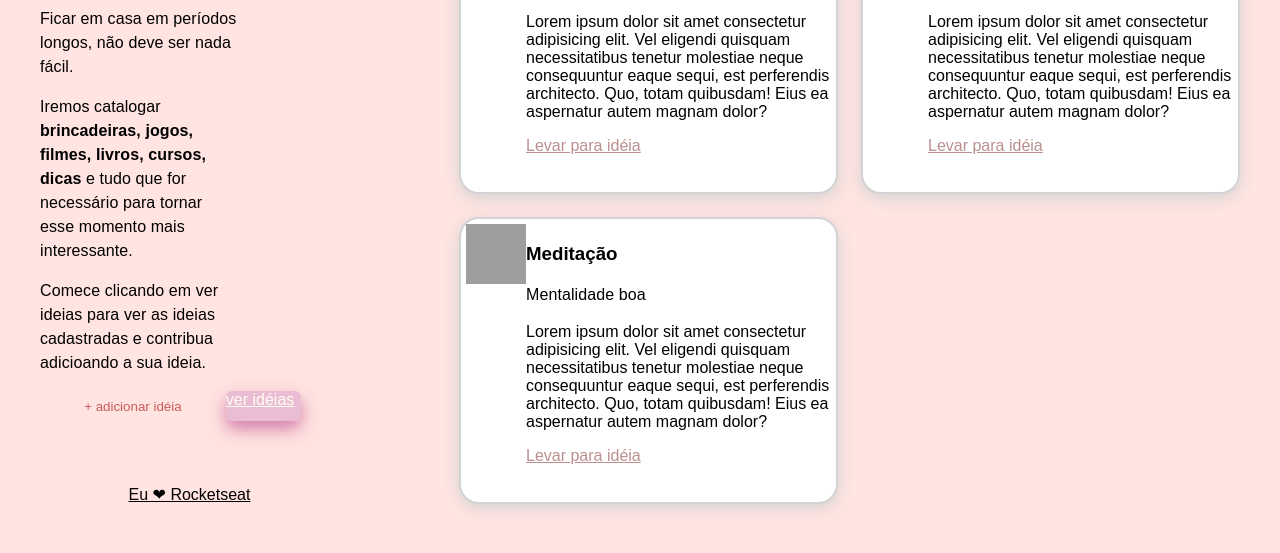
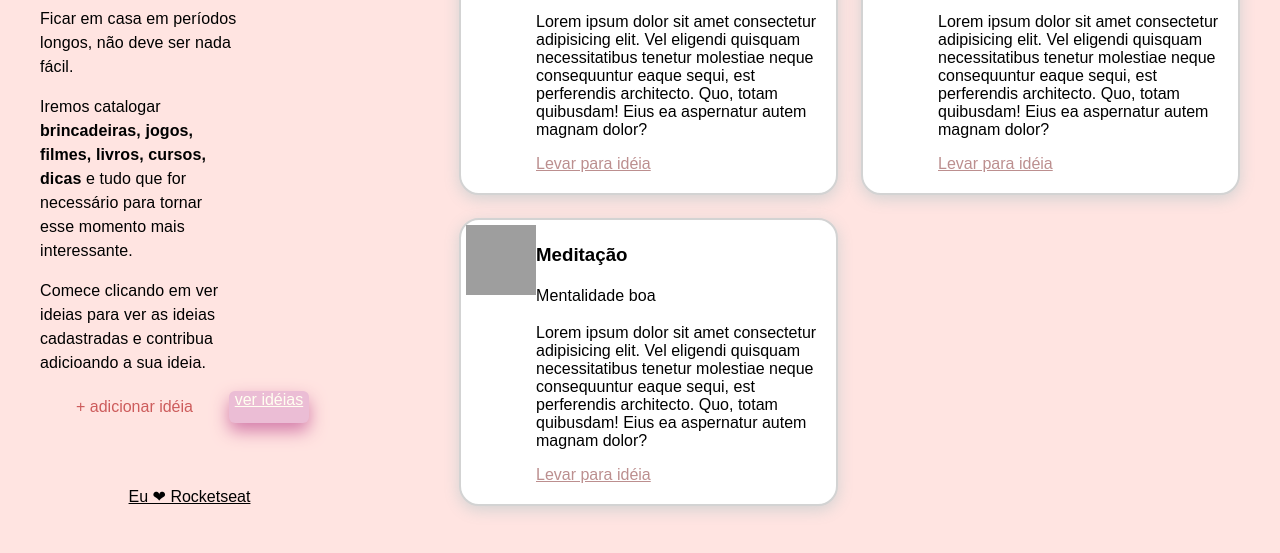
Before and after one commit to PaolaLima/casaCriativa-Rockseat, a plain HTML site: page index.html in a window 1280 px wide. Shown: the part 93-646 px from the top of the page. Drawn offline with Linux system fonts and the light colour scheme; grey boxes are pictures that could not be loaded; a web font is replaced by a local one.

Commit message:
arrumar o botão ver ideias

```diff
--- a/style.css
+++ b/style.css
@@ -22,7 +22,7 @@
 
     a{
       color: rosybrown;
-      font-weight: 24px;
+      font-weight: 23px;
       text-decoration: underline;
     }
 
@@ -40,10 +40,11 @@
     .button{
       color: ivory;
       background-color: rgb(235, 189, 213);
-      width: 75px;
-      height: 30px;
+      width: 80px;
+      height: 32px;
       border-radius: 6px;
       box-shadow: 0px 8px 17px rgb(212, 124, 170);
+      text-align: center;
     }
 
     .button:hover{
@@ -104,6 +105,7 @@
       cursor: pointer;
       outline: none;
       background-color: mistyrose;
+      font-size: 16px;
     }
 
     button:hover{
@@ -141,8 +143,8 @@
     }
 
     #last-ideias div img{
-      height: 60px;
-      width: 60px;
+      height: 70px;
+      width: 70px;
     }
 
     /*modal*/
```
